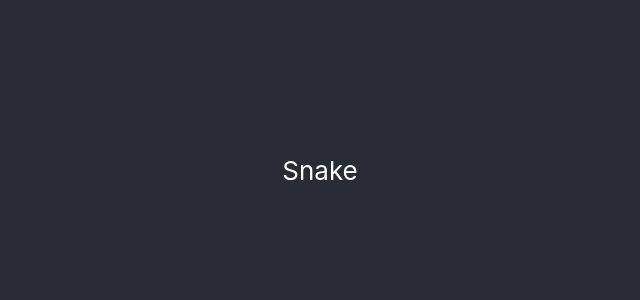
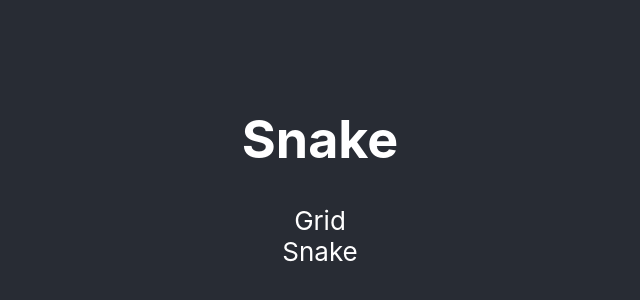
Before and after one commit to lizdahlstrom/snake, a React (Create React App) app: page / in a window 1280 px wide. Shown: the part 230-530 px from the top of the page, without its empty margins (320-960 px from the left). Built offline with nearby package versions, Linux system fonts and the light colour scheme.

Commit message:
Add component base

```diff
--- a/src/App.jsx
+++ b/src/App.jsx
@@ -1,10 +1,13 @@
 import './App.css';
+import Grid from './components/grid/grid.component';
+import Snake from './components/snake/snake.component';
 
 function App() {
   return (
     <div className='App'>
       <header className='App-header'>
-        <p>Snake</p>
+        <h1>Snake</h1>
+        <Grid/>
       </header>
     </div>
   );
--- a/src/components/grid/grid.component.jsx
+++ b/src/components/grid/grid.component.jsx
@@ -0,0 +1,13 @@
+import React from 'react';
+import Snake from '../snake/snake.component';
+
+const Grid = () => {
+  return (
+    <div>
+      Grid
+      <Snake />
+    </div>
+  );
+};
+
+export default Grid;
--- a/src/components/snake/snake.component.jsx
+++ b/src/components/snake/snake.component.jsx
@@ -0,0 +1,7 @@
+import React from 'react';
+
+const Snake = () => {
+  return <div>Snake</div>;
+};
+
+export default Snake;
```
